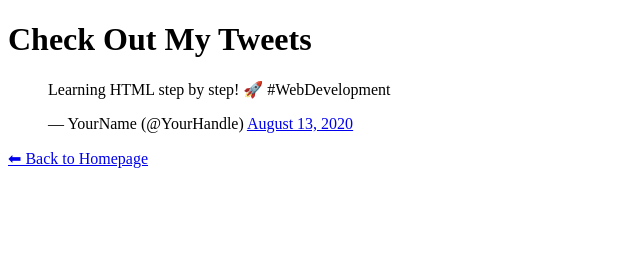
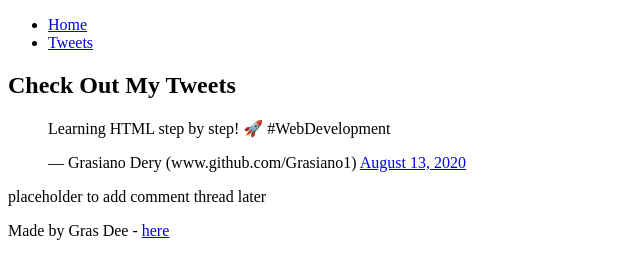
Before and after one commit to Grasiano1/My_First_Portfolio, a plain HTML site: page html_basic/tweets.html in a window 1280 px wide. Shown: the whole page, without its empty margins (0-640 px from the left). Drawn offline with Linux system fonts and the light colour scheme.

Commit message:
modified both index and tweet

```diff
--- a/html_basic/tweets.html
+++ b/html_basic/tweets.html
@@ -6,17 +6,36 @@
   <title>My Tweets</title>
 </head>
 <body>
+  <!-- HEADER -->
+  <header>
+    <ul>
+      <li><a href="index.html">Home</a></li>
+      <li><a href="tweets.html">Tweets</a></li>
+    </ul>
+  </header>
+
+  <!-- MAIN -->
+  <main>
+    <article>
       <h1>Check Out My Tweets</h1>
 
-  <!-- Embedded Tweet (example from Twitter docs) -->
+      <!-- Embedded Tweet -->
       <blockquote class="twitter-tweet">
         <p lang="en" dir="ltr">Learning HTML step by step! 🚀 #WebDevelopment</p>
-    &mdash; YourName (@YourHandle)
+        &mdash; Grasiano Dery (www.github.com/Grasiano1)
         <a href="https://twitter.com/TwitterDev/status/1293593516040269825">August 13, 2020</a>
       </blockquote>
       <script async src="https://platform.twitter.com/widgets.js" charset="utf-8"></script>
+    </article>
 
-  <!-- Link back to homepage -->
-  <p><a href="index.html">⬅ Back to Homepage</a></p>
+    <aside>
+      <p>placeholder to add comment thread later</p>
+    </aside>
+  </main>
+
+  <!-- FOOTER -->
+  <footer>
+    <p>Made by Gras Dee - <a href="https://github.com/Grasiano1" target="_blank">here</a></p>
+  </footer>
 </body>
 </html>
```
Also changed, not shown: html_basic/index.html (+22 -4 lines). Lines whose indentation alone changed are shown as unchanged.
